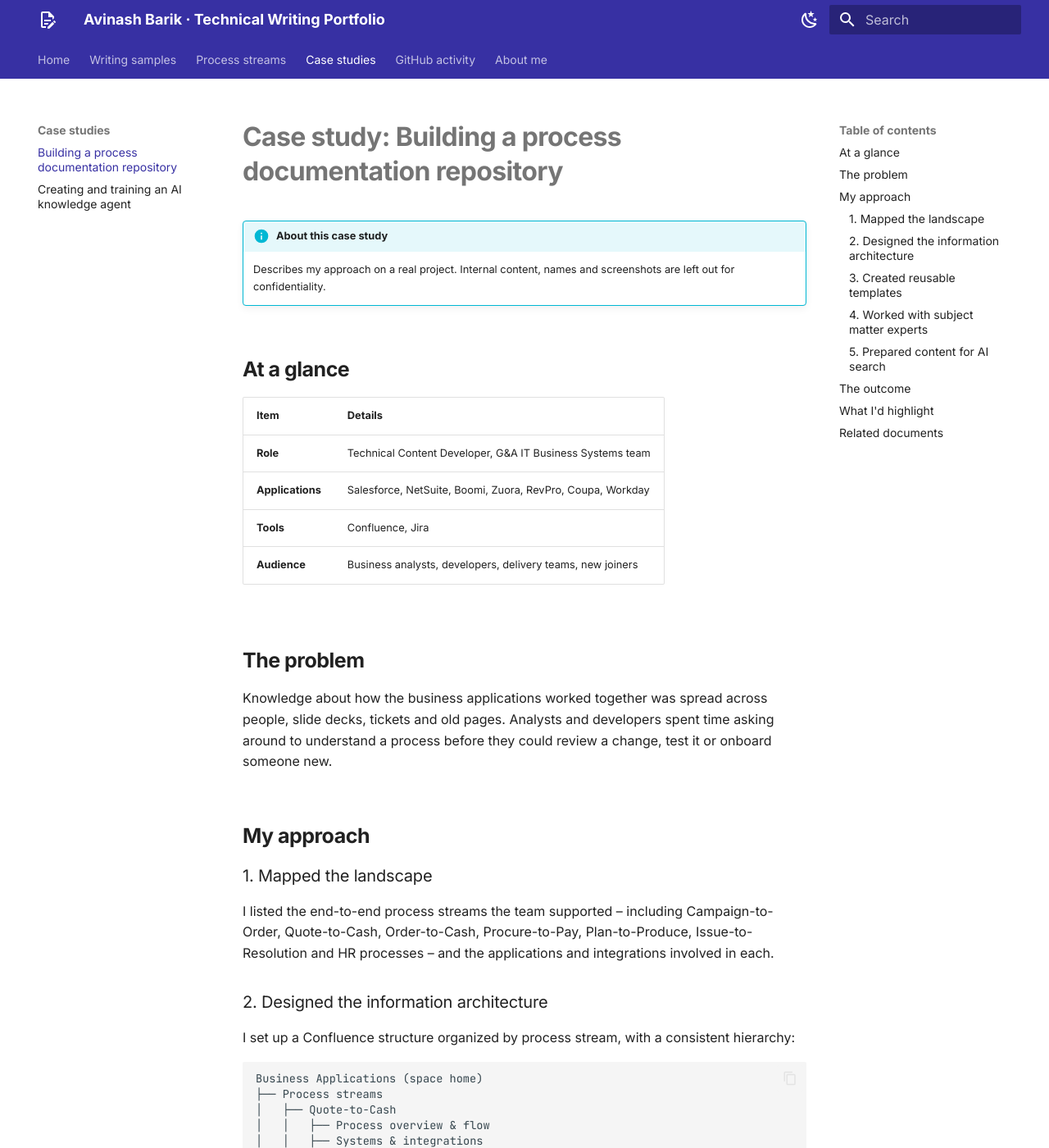
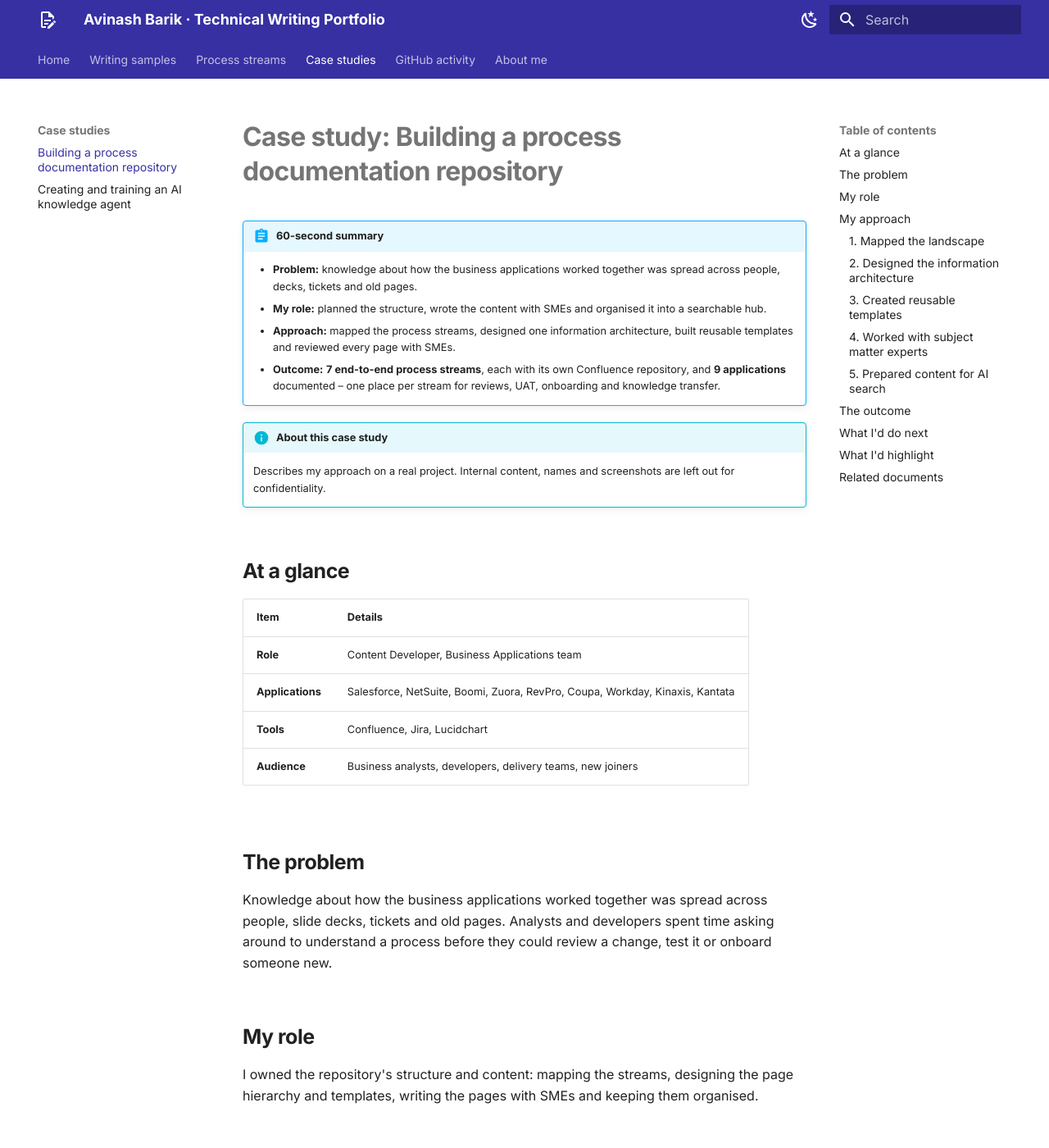
Before and after one commit to Avinash0789/Avinash0789.github.io, an MkDocs documentation site: the page built from docs/case-studies/process-repository.md, in a window 1280 px wide and 1400 px high. Shown: the whole window at 82% size. Built offline with MkDocs 1.6.1 and Material for MkDocs 9.7.7, drawn with Linux system fonts in a browser that asks for light colours; some of the changed text lies outside the part shown.

Commit message:
Restructure case studies with summaries; add Agile delivery and documentation process pages

```diff
--- a/docs/case-studies/process-repository.md
+++ b/docs/case-studies/process-repository.md
@@ -1,4 +1,14 @@
+---
+description: Case study – documenting seven end-to-end process streams and nine enterprise applications as structured Confluence repositories used for reviews, UAT and onboarding.
+---
+
 # Case study: Building a process documentation repository
+
+!!! abstract "60-second summary"
+    - **Problem:** knowledge about how the business applications worked together was spread across people, decks, tickets and old pages.
+    - **My role:** planned the structure, wrote the content with SMEs and organised it into a searchable hub.
+    - **Approach:** mapped the process streams, designed one information architecture, built reusable templates and reviewed every page with SMEs.
+    - **Outcome:** **7 end-to-end process streams**, each with its own Confluence repository, and **9 applications** documented – one place per stream for reviews, UAT, onboarding and knowledge transfer.
 
 !!! info "About this case study"
     Describes my approach on a real project. Internal content, names and screenshots are left out for confidentiality.
@@ -7,20 +17,24 @@
 
 | Item | Details |
 |---|---|
-| **Role** | Technical Content Developer, G&A IT Business Systems team |
-| **Applications** | Salesforce, NetSuite, Boomi, Zuora, RevPro, Coupa, Workday |
-| **Tools** | Confluence, Jira |
+| **Role** | Content Developer, Business Applications team |
+| **Applications** | Salesforce, NetSuite, Boomi, Zuora, RevPro, Coupa, Workday, Kinaxis, Kantata |
+| **Tools** | Confluence, Jira, Lucidchart |
 | **Audience** | Business analysts, developers, delivery teams, new joiners |
 
 ## The problem
 
 Knowledge about how the business applications worked together was spread across people, slide decks, tickets and old pages. Analysts and developers spent time asking around to understand a process before they could review a change, test it or onboard someone new.
 
+## My role
+
+I owned the repository's structure and content: mapping the streams, designing the page hierarchy and templates, writing the pages with SMEs and keeping them organised.
+
 ## My approach
 
 ### 1. Mapped the landscape
 
-I listed the end-to-end process streams the team supported – including Campaign-to-Order, Quote-to-Cash, Order-to-Cash, Procure-to-Pay, Plan-to-Produce, Issue-to-Resolution and HR processes – and the applications and integrations involved in each.
+I listed the end-to-end process streams the team supported – Campaign-to-Order (hardware and software), Quote-to-Cash, Order-to-Cash, Sales Order Management, Order Fulfilment, Hire-to-Retire and Issue-to-Resolution – and the applications and integrations involved in each, including Salesforce–NetSuite integration logic for account updates, exchange rates, credit evaluation and delivery orders.
 
 ### 2. Designed the information architecture
 
@@ -56,9 +70,16 @@ I wrote pages so that they work for both people and AI search – one topic per
 
 ## The outcome
 
-- A single, structured repository for the team's process documentation
-- Used by analysts and developers for reviews, UAT and onboarding
+- **7** process streams, each with a dedicated Confluence repository covering the process, applications and integrations
+- **9** enterprise applications documented end to end
+- Application and stream pages – including the QA and Streams sections – organised into one structured, searchable knowledge hub
+- Used by business analysts, developers and testers for reviews, UAT, onboarding and knowledge transfer
 - A repeatable template and structure for adding new processes
+
+## What I'd do next
+
+- Add page owners and review dates to every page, with a quarterly review cycle
+- Use page analytics and search terms with no results to find gaps
 
 ## What I'd highlight
 
```
Also changed, not shown: docs/case-studies/agile-delivery.md (added, +71 -0 lines), docs/case-studies/ai-agent.md (+21 -2 lines), docs/case-studies/how-i-run-documentation.md (added, +76 -0 lines).
